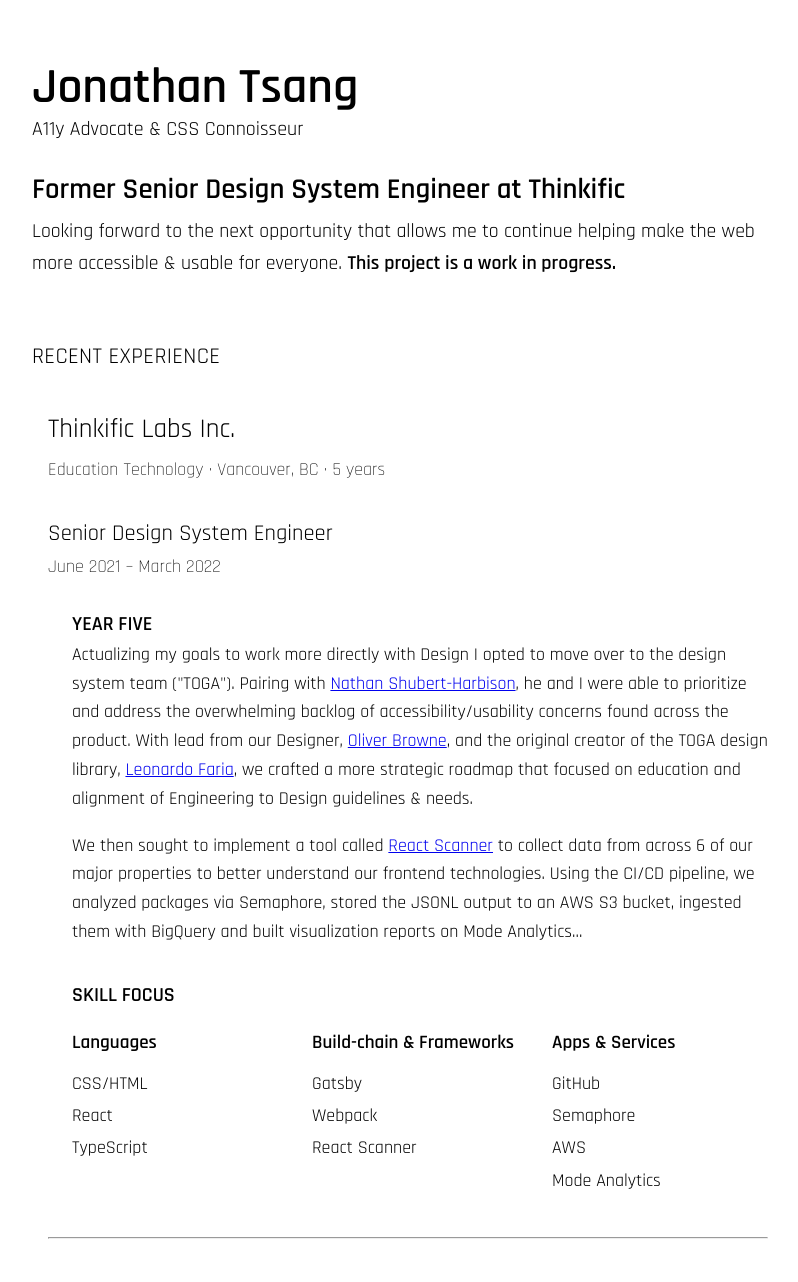
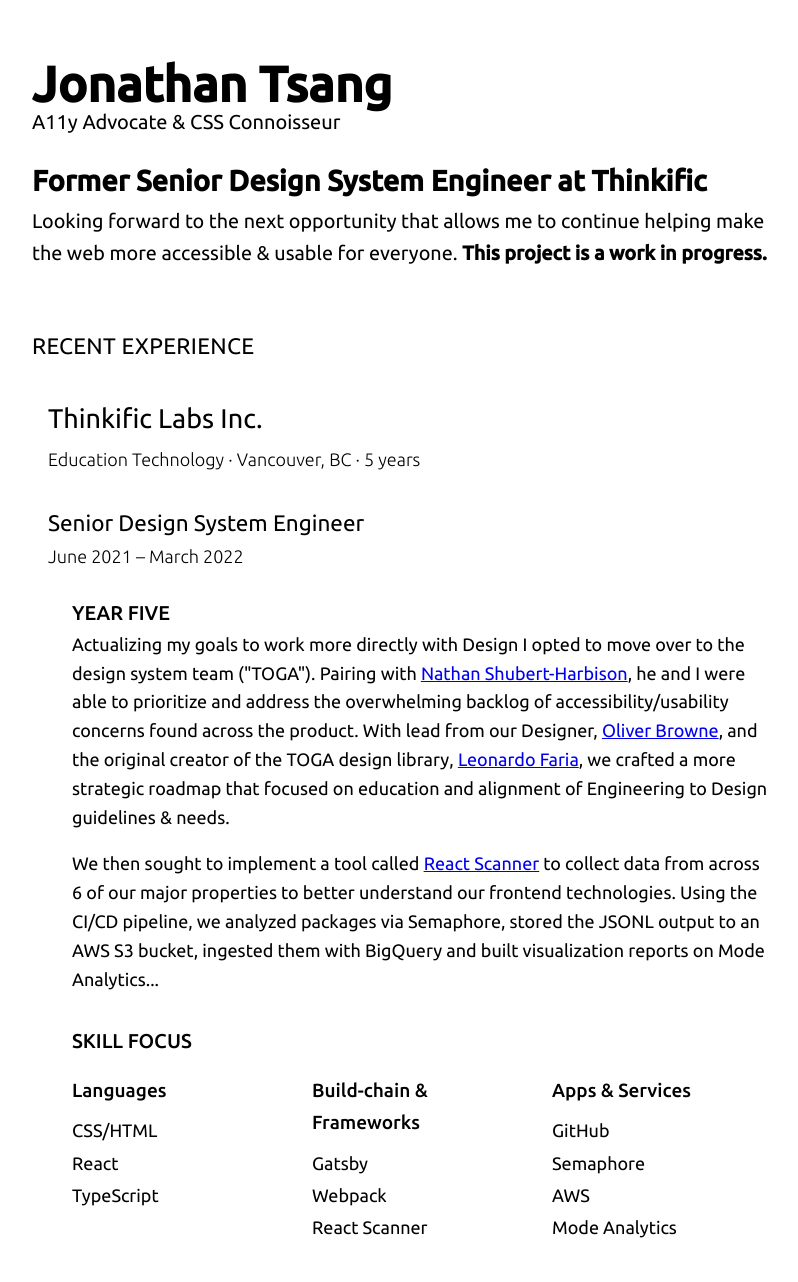
Before and after one commit to j0ntsang/j0ntsang.github.io, a React (Create React App) app: page / in a window 1280 px wide. Shown: the top 1282 px of the page, without its empty margins (240-1038 px from the left). Built offline with nearby package versions, Linux system fonts and the light colour scheme.

Commit message:
refactor: update typography

```diff
--- a/public/index.html
+++ b/public/index.html
@@ -26,7 +26,7 @@
 
     <link rel="preconnect" href="https://fonts.googleapis.com">
     <link rel="preconnect" href="https://fonts.gstatic.com" crossorigin>
-    <link href="https://fonts.googleapis.com/css2?family=Rajdhani:wght@300;400;600&display=swap" rel="stylesheet">
+    <link href="https://fonts.googleapis.com/css2?family=Ubuntu:wght@300;400;500&display=swap" rel="stylesheet">
 
 
   </head>
--- a/src/App.css
+++ b/src/App.css
@@ -15,7 +15,7 @@ body {
   margin: 0;
   padding: 0;
   line-height: 1.8rem;
-  font-family: 'Rajdhani', sans-serif;
+  font-family: 'Ubuntu', sans-serif;
   word-break: break-word;
   -webkit-font-smoothing: antialiased;
   -moz-osx-font-smoothing: grayscale;
--- a/src/index.css
+++ b/src/index.css
@@ -3,6 +3,8 @@ body {
   font-family: -apple-system, BlinkMacSystemFont, 'Segoe UI', 'Roboto', 'Oxygen',
     'Ubuntu', 'Cantarell', 'Fira Sans', 'Droid Sans', 'Helvetica Neue',
     sans-serif;
+  text-rendering: optimizeLegibility;
+  text-shadow: 0 0 0.0625rem transparent;
   -webkit-font-smoothing: antialiased;
   -moz-osx-font-smoothing: grayscale;
 }
--- a/src/organisms/Resume/components/RoleDescriptionHeading.tsx
+++ b/src/organisms/Resume/components/RoleDescriptionHeading.tsx
@@ -4,7 +4,7 @@ const RoleDescriptionHeading = styled.h6`
   position: relative;
   margin: 32px 0 0;
   font-size: 20px;
-  font-weight: 600;
+  font-weight: 500;
   text-transform: uppercase;
 
   @media (min-width: 768px) {
--- a/src/organisms/Resume/components/SkillsFocus.tsx
+++ b/src/organisms/Resume/components/SkillsFocus.tsx
@@ -26,7 +26,7 @@ const SkillsFocusList = styled.ul`
 
 const SkillsFocusListHeading = styled.li`
   font-size: 19px;
-  font-weight: 600;
+  font-weight: 500;
   margin-bottom: 8px;
 `;
 
```
